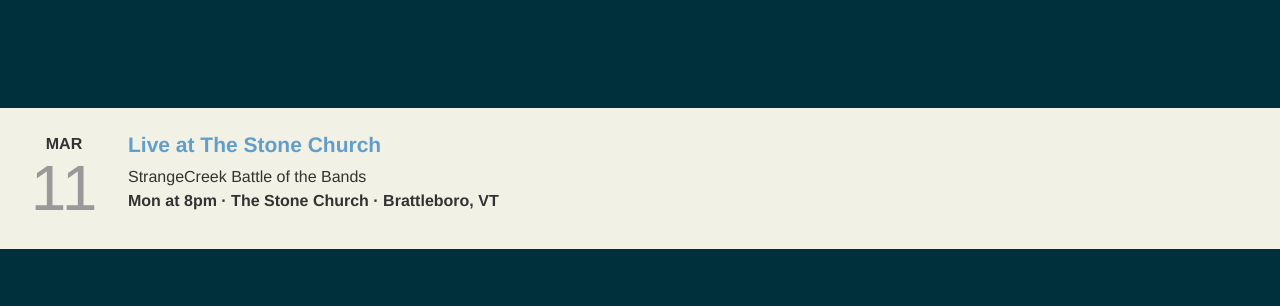
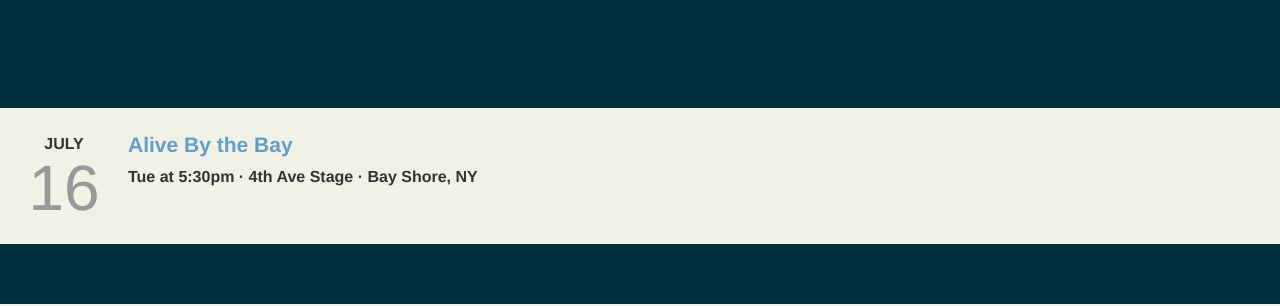
Before and after one commit to dmeehan/dirtyviceband, a website: page index.html in a window 1280 px wide. Shown: the part 780-1086 px from the top of the page. Drawn offline with nearby package versions, Linux system fonts and the light colour scheme.

Commit message:
updated shows

```diff
--- a/index.html
+++ b/index.html
@@ -51,13 +51,12 @@
             <div class="event">
                 <div class="event-card">
                     <div class="event-date">
-                        <span class="event-month">Mar</span>
-                        <span class="event-day">11</span>
+                        <span class="event-month">July</span>
+                        <span class="event-day">16</span>
                     </div>
                     <div class="event-details">
-                        <h1><a href="https://www.facebook.com/events/626974601095618" target="_blank">Live at The Stone Church</a></h1>
-                        <p>StrangeCreek Battle of the Bands<br/>
-                        <strong>Mon at 8pm &#183; The Stone Church &#183; Brattleboro, VT
+                        <h1><a href="https://www.facebook.com/events/583091292211136/" target="_blank">Alive By the Bay</a></h1>
+                        <strong>Tue at 5:30pm &#183; 4th Ave Stage &#183; Bay Shore, NY
                         </strong></p>
                     </div>
                 </div>
```
